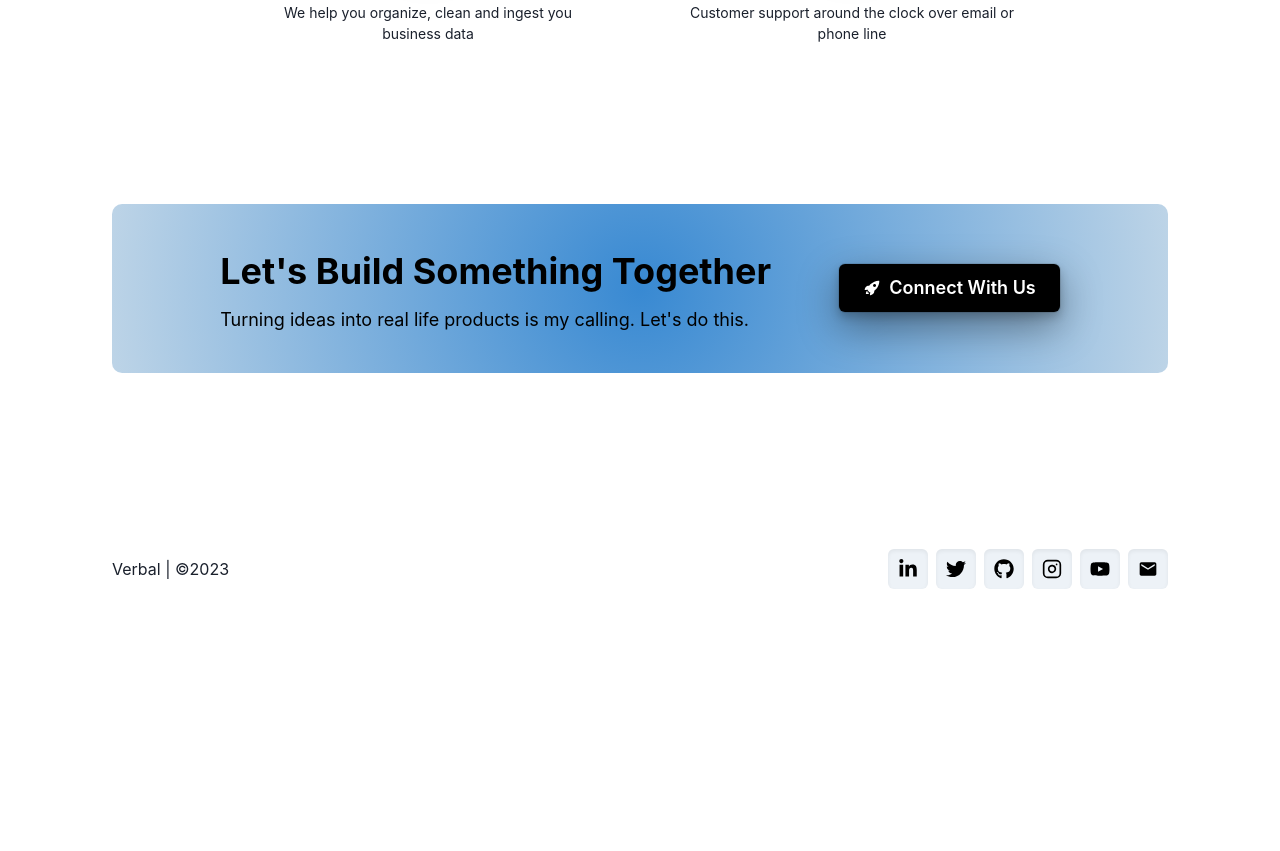
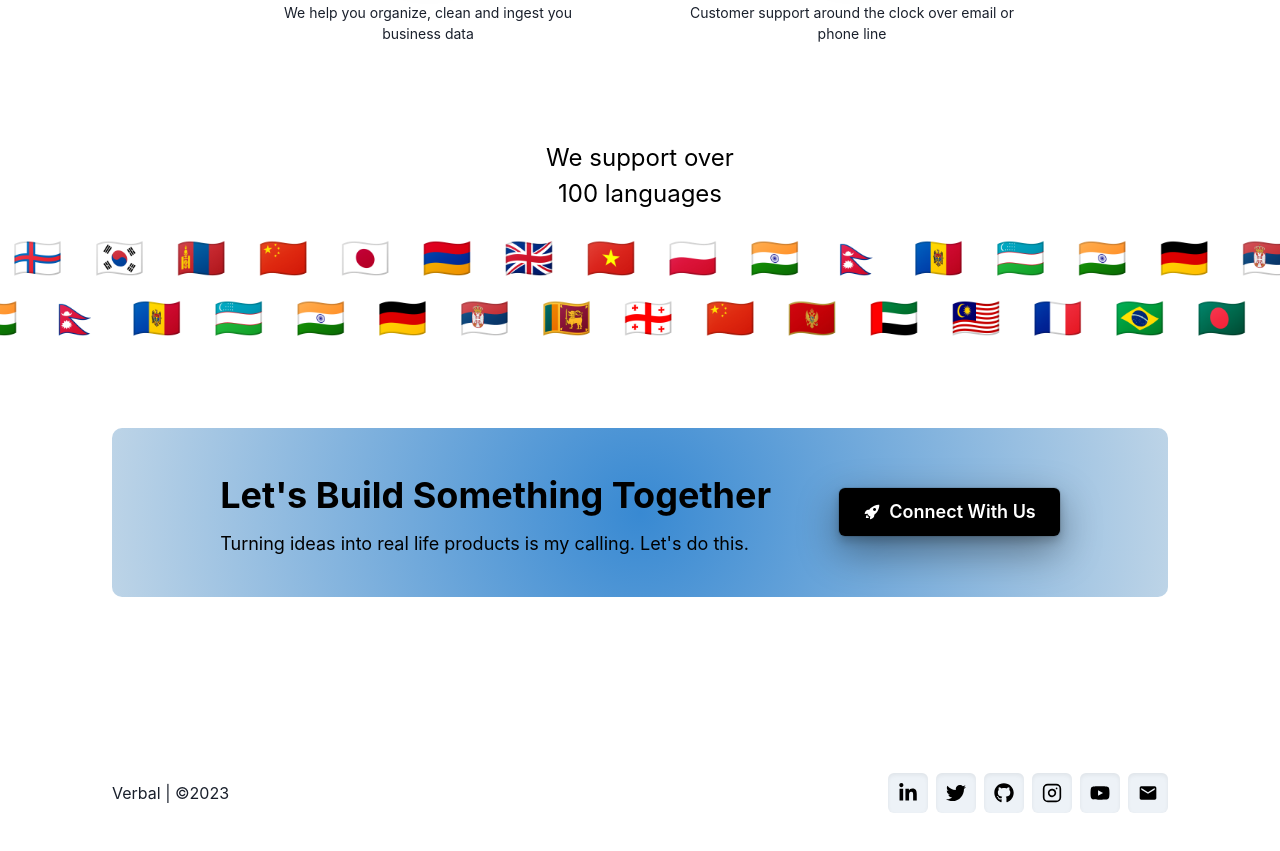
Before and after one commit to KleiAliaj/verbalchat, a Next.js app: page / in a window 1280 px wide. Shown: the part 1300-2151 px from the top of the page. Before the commit the page ends 1929 px from the top, so only its background shows below. Built offline with nearby package versions, Linux system fonts and the light colour scheme.

Commit message:
Update index.js

```diff
--- a/components/Home/index.js
+++ b/components/Home/index.js
@@ -15,6 +15,7 @@ import BaseLayout from "../Wrapper/BaseLayout";
 import Timeline from "./Timeline";
 import { productCardDetails } from "./__productCardDetails";
 import { IoIosRocket } from "react-icons/io";
+import SupportedLanguages from "./SupportedLanguages";
 
 const Home = () => {
   return (
@@ -94,6 +95,8 @@ const Home = () => {
 
 
       {/* <Timeline /> */}
+      <SupportedLanguages/>
+
       <BaseLayout>
         <Flex
           mb={{ base: 14, lg: 14, md: 14, sm: 20, xs: 20 }}
```
